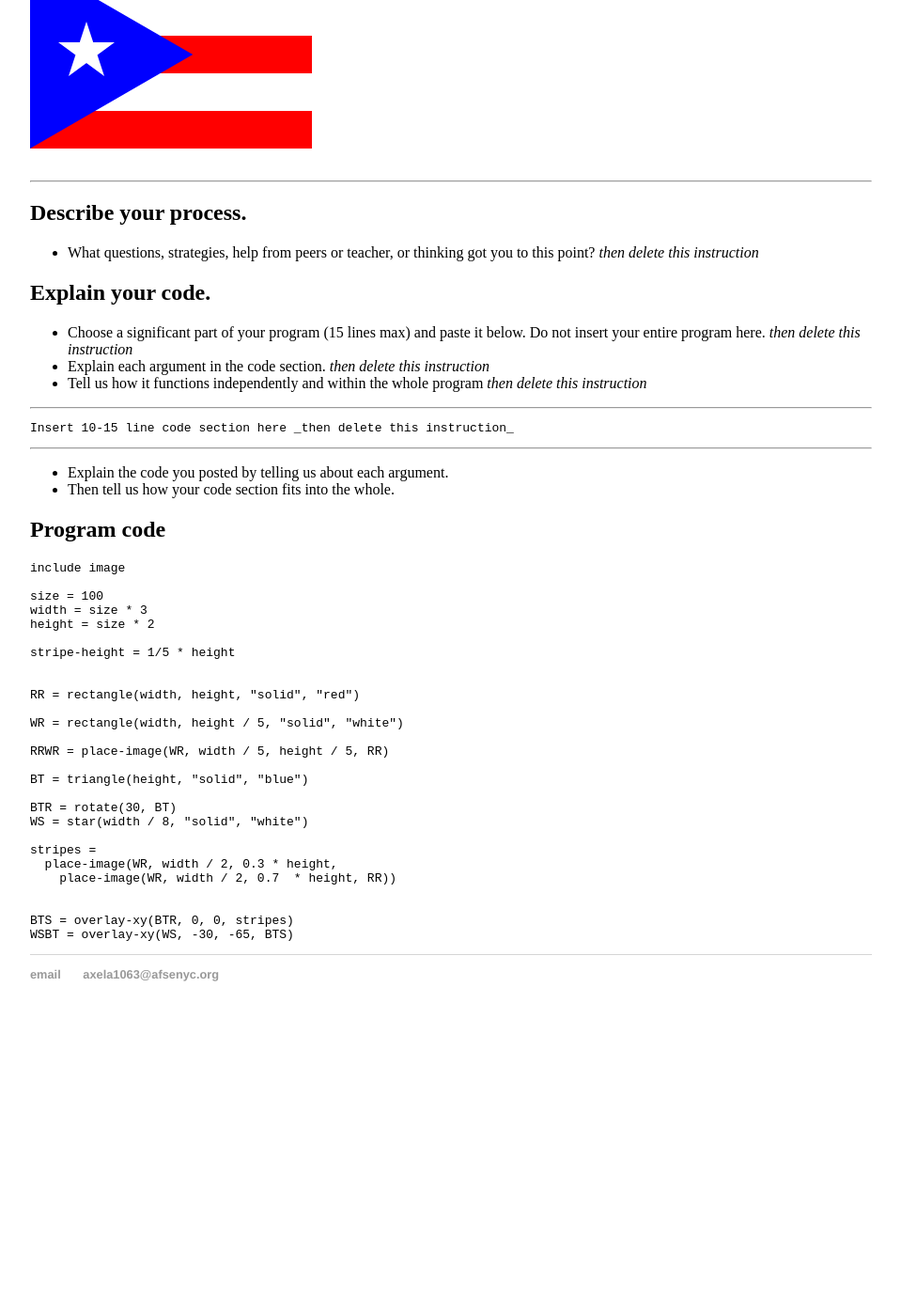
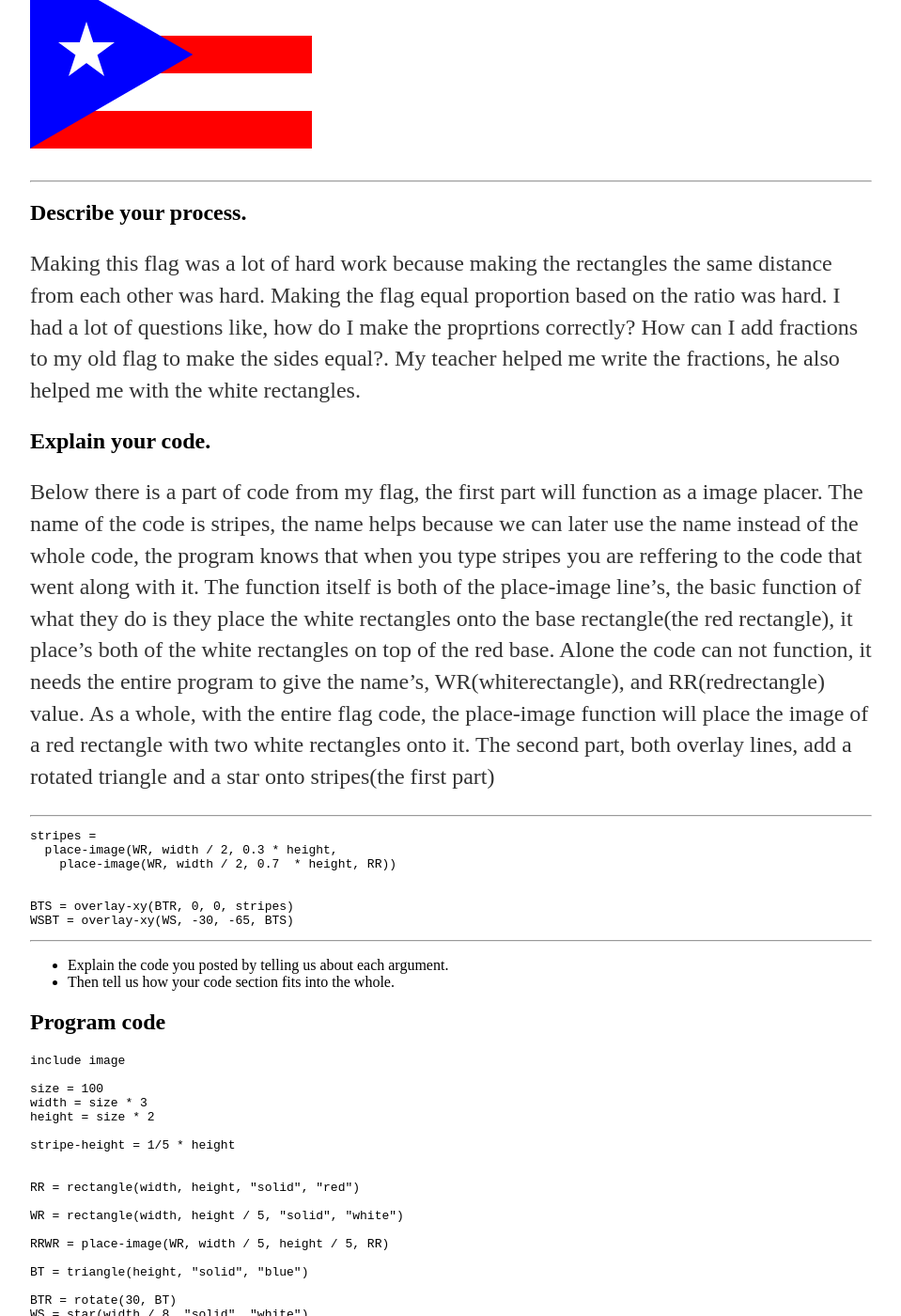
Before and after one commit to axela1063/axela1063.github.io, a Jekyll site: the page built from _posts/2018-12-21-Axel-Arellano-Final-Flag-Project.md, in a window 1280 px wide and 1400 px high, scrolled down 559 px. Shown: the whole window at 94% size, without its empty margins (160-1119 px from the left). Built offline with Jekyll 4.4.1, drawn with Linux system fonts in a browser that asks for light colours; before the commit the page ends 1663 px from its top, so only the background shows below that.

Commit message:
Update 2018-12-21-Axel-Arellano-Final-Flag-Project.md

````diff
--- a/_posts/2018-12-21-Axel-Arellano-Final-Flag-Project.md
+++ b/_posts/2018-12-21-Axel-Arellano-Final-Flag-Project.md
@@ -13,26 +13,27 @@ date: 2018-12-21
 ## Current output
 
 * * *
-![Final-Flag](/images/final-flag.png)
+![Final-Flag](/images/Final-flag.png)
 * * *
 
 ## Describe your process.
 
--   What questions, strategies, help from peers or teacher, or thinking got you to this point? _then delete this instruction_
-
-<!--- Delete this comment and add your writing -->
+ Making this flag was a lot of hard work because making the rectangles the same distance from each other was hard. Making the flag equal proportion based on the ratio was hard. I had a lot of questions like, how do I make the proprtions correctly? How can I add fractions to my old flag to make the sides equal?. My teacher helped me write the fractions, he also helped me with the white rectangles.
 
 
 ## Explain your code.
 
--   Choose a significant part of your program (15 lines max) and paste it below. Do not insert your entire program here. _then delete this instruction_
--   Explain each argument in the code section. _then delete this instruction_
--   Tell us how it functions independently and within the whole program _then delete this instruction_
-
+Below there is a part of code from my flag, the first part will function as a image placer. The name of the code is stripes, the name helps because we can later use the name instead of the whole code, the program knows that when you type stripes you are reffering to the code that went along with it. The function itself is both of the place-image line's, the basic function of what they do is they place the white rectangles onto the base rectangle(the red rectangle), it place's both of the white rectangles on top of the red base. Alone the code can not function, it needs the entire program to give the name's, WR(whiterectangle), and RR(redrectangle) value. As a whole, with the entire flag code, the place-image function will place the image of a red rectangle with two white rectangles onto it. The second part, both overlay lines, add a rotated triangle and a star onto stripes(the first part)
 * * *
 
 ```
-Insert 10-15 line code section here _then delete this instruction_
+stripes =
+  place-image(WR, width / 2, 0.3 * height,
+    place-image(WR, width / 2, 0.7  * height, RR))
+
+
+BTS = overlay-xy(BTR, 0, 0, stripes)
+WSBT = overlay-xy(WS, -30, -65, BTS)
 ```
 
 * * *
````
